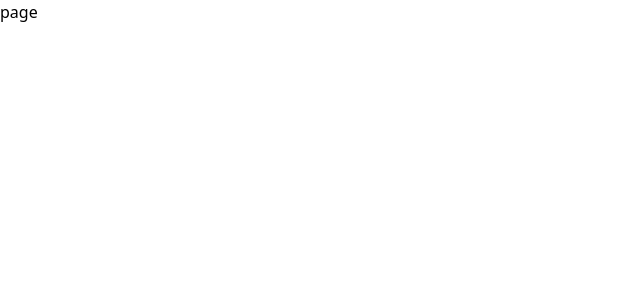
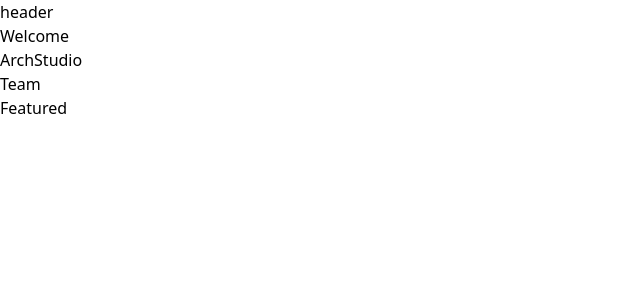
Before and after one commit to gnakh3/Architecture, a Next.js app in the folder architect/: page / in a window 1280 px wide. Shown: the top 300 px of the page, without its empty margins (0-640 px from the left). Built offline with nearby package versions, Linux system fonts and the light colour scheme.

Commit message:
Imported home page

```diff
--- a/architect/app/page.tsx
+++ b/architect/app/page.tsx
@@ -1,8 +1,10 @@
-import React from 'react'
+import Home from "./components/organisms/Home/Home"
 
 const page = () => {
   return (
-    <div>page</div>
+    <div>
+      <Home />
+    </div>
   )
 }
 
```
